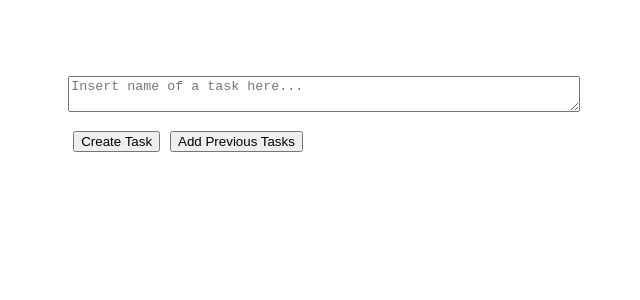
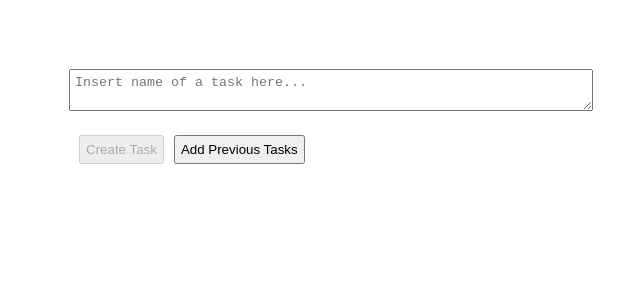
Before and after one commit to JGQH/ToDo-React-JS, a React (Create React App) app: page / in a window 1280 px wide. Shown: the top 300 px of the page, without its empty margins (640-1280 px from the left). Built offline with nearby package versions, Linux system fonts and the light colour scheme.

Commit message:
Adds task creation
-Creates Task component (stub) in Task.js
-Modifies App to display all stored Tasks in corresponding div
-Adds style in CSS

```diff
--- a/public/index.css
+++ b/public/index.css
@@ -1,3 +1,9 @@
+* {
+    margin: 0;
+    padding: 0;
+    box-sizing: content-box;
+}
+
 #root {
     display: flex;
     flex-direction: row;
@@ -15,4 +21,5 @@ textarea{
 
 #editor *{
     margin: 5px;
+    padding: 5px;
 }
--- a/src/App.js
+++ b/src/App.js
@@ -1,11 +1,30 @@
+import { useState } from 'react'
+import Task from './Task'
+
 function App() {
+  const [taskName, setTaskName] = useState("");
+  const [tasks, setTasks] = useState(new Array());
+
+  function createTask(){
+    const newTask = {
+      name: taskName
+    };
+
+    setTasks([...tasks, newTask])
+    setTaskName("")
+  }
+
   return (
     <>
-      <div id="tasks"></div>
+      <div id="tasks">
+        {tasks.map((task, index) => {
+          return <Task key={index} name={task.name} index={index} />
+        })}
+      </div>
       <div id="editor">
-        <textarea placeholder="Insert name of a task here..."></textarea>
+        <textarea placeholder="Insert name of a task here..." onChange={evt => setTaskName(evt.target.value)} value={taskName}></textarea>
         <div>
-          <button>Create Task</button>
+          <button onClick={createTask} disabled={taskName.trim().length == 0}>Create Task</button>
           <button>Add Previous Tasks</button>
         </div>
       </div>
--- /dev/null
+++ b/src/Task.js
@@ -0,0 +1,9 @@
+const Task = params => {
+    const name = params.name;
+    const index = params.index;
+    return (
+        <p>{`${index} - ${name}`}</p>
+    );
+}
+
+export default Task
```
